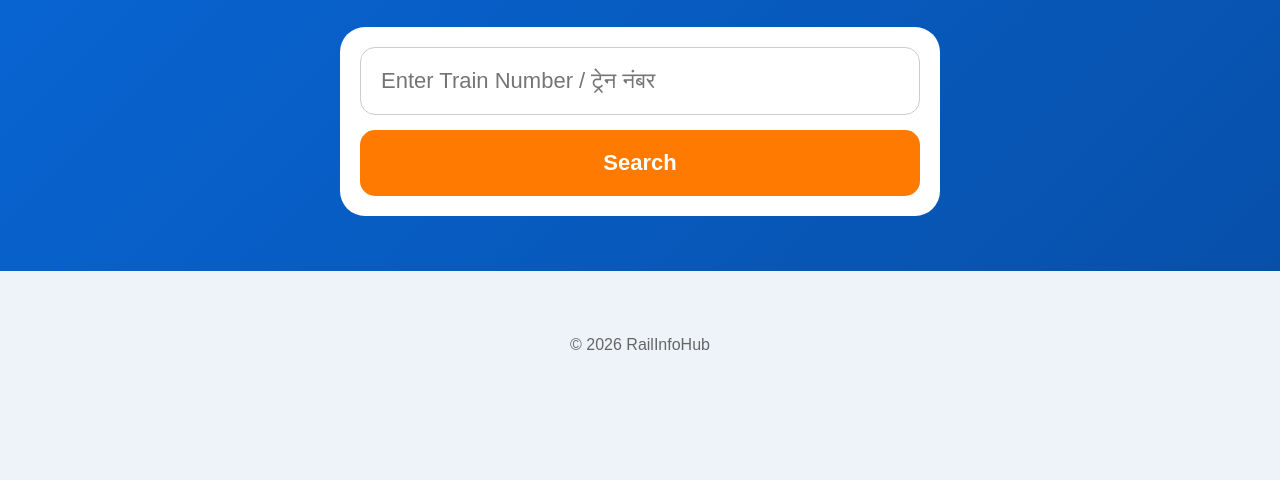
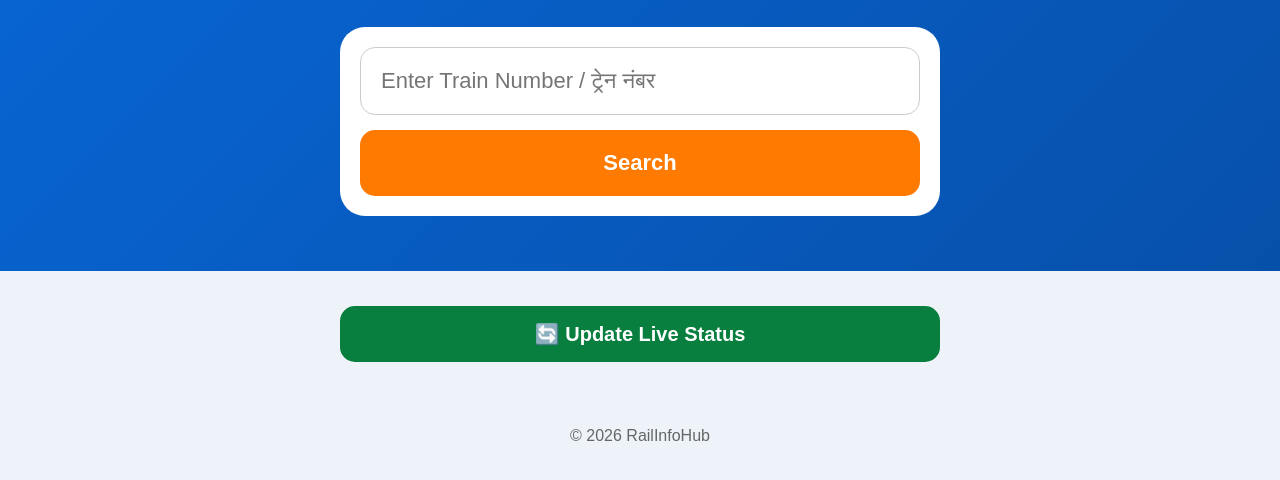
Before and after one commit to whitehouse0750-cloud/railinfohub, a plain HTML site: page index.html in a window 1280 px wide. Shown: the part 246-726 px from the top of the page. Drawn offline with Linux system fonts and the light colour scheme.

Commit message:
Update index.html

```diff
--- a/index.html
+++ b/index.html
@@ -552,6 +552,56 @@ document
   );
 
 </script>
+<script>
+(function () {
 
+  const refreshButton = document.createElement("button");
+
+  refreshButton.innerHTML = "🔄 Update Live Status";
+
+  refreshButton.style.width = "100%";
+  refreshButton.style.maxWidth = "600px";
+  refreshButton.style.display = "block";
+  refreshButton.style.margin = "20px auto";
+  refreshButton.style.padding = "16px";
+  refreshButton.style.background = "#087f3f";
+  refreshButton.style.color = "white";
+  refreshButton.style.border = "0";
+  refreshButton.style.borderRadius = "15px";
+  refreshButton.style.fontSize = "20px";
+  refreshButton.style.fontWeight = "bold";
+  refreshButton.style.cursor = "pointer";
+
+  refreshButton.onclick = async function () {
+
+    const trainNumber =
+      document.getElementById("trainNumber").value.trim();
+
+    if (!trainNumber) {
+      alert("पहले Train Number डालें।");
+      return;
+    }
+
+    refreshButton.innerHTML = "⏳ Updating...";
+
+    try {
+      await searchTrain();
+    } finally {
+      refreshButton.innerHTML = "🔄 Update Live Status";
+    }
+
+  };
+
+  const result = document.getElementById("result");
+
+  if (result) {
+    result.parentNode.insertBefore(
+      refreshButton,
+      result
+    );
+  }
+
+})();
+</script>
 </body>
   </html>
```
